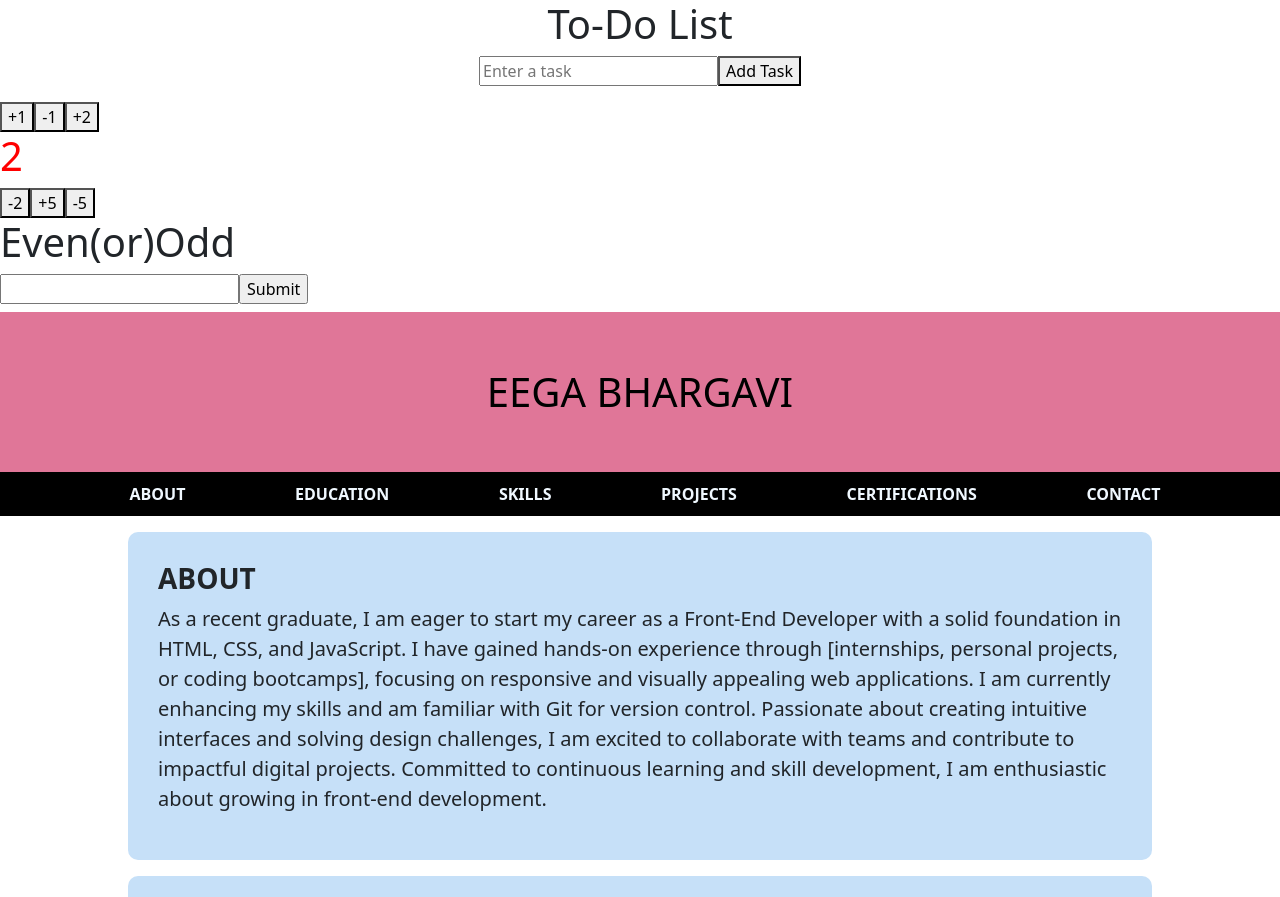
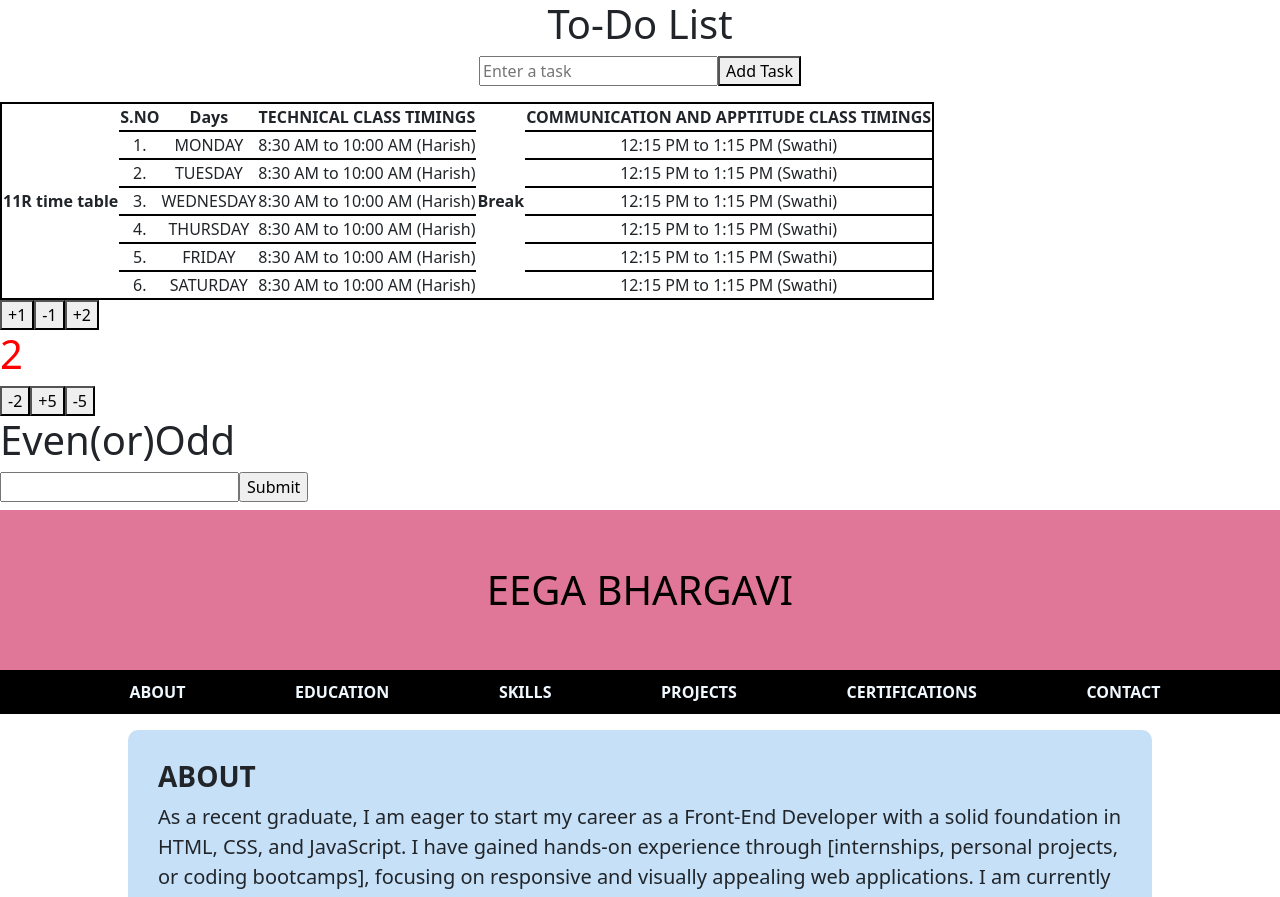
Before and after one commit to Bhargavidev123/myfirstreactapp, a React (Create React App) app: page / in a window 1280 px wide. Shown: the part 2804-3701 px from the top of the page. Built offline with nearby package versions, Linux system fonts and the light colour scheme.

Commit message:
new push

```diff
--- a/src/App.js
+++ b/src/App.js
@@ -4,6 +4,7 @@ import FunLifeCycle from "./uiContent/lifecycle/function";
 import Bstable from "./uiContent/tables/table";
 import Todo from "./uiContent/todo/index";
 import TodoApp from "./uiContent/todo/index";
+import Sample from "./SampleComp";
 
 const data = [
   {
@@ -243,6 +244,7 @@ function App() {
       <div>
       <FunLifeCycle/>
         <Todo/>
+        <Sample/>
 
       </div>
     </div>
--- a/src/SampleComp.css
+++ /dev/null
@@ -1,10 +0,0 @@
-#head{
-
-    color:red;
-    background-color:orange ;
-}
-
-/* h1{
-
-    color: green;
-} */
--- a/src/SampleComp.js
+++ b/src/SampleComp.js
@@ -1,23 +1,62 @@
-import "./SampleComp.css"
+import React from "react";
 
 
-const Sample=()=>{
 
+
+function Sample(){
     return(
+       <table  style={{border:"2px solid black"}}>
+        <tr style={{border:"2px solid black"}}>
+        <th rowspan="7">11R time table</th>
+        <th>S.NO</th>
+        <th>Days</th>
+        <th>TECHNICAL CLASS TIMINGS</th>
+        <th rowspan="7" colspan="1">Break</th>
+        <th>COMMUNICATION AND APPTITUDE CLASS TIMINGS</th>
+    </tr >
+    <tr  style={{border:"2px solid black"}}>
 
-        <div>
-            <h1 id="head">helloo</h1>
-        </div>
+        <td>1.</td>
+        <td>MONDAY</td>
+        <td>8:30 AM to 10:00 AM (Harish)</td>
+        <td>12:15 PM to 1:15 PM (Swathi)</td>
+    </tr >
+    <tr style={{border:"2px solid black"}}>
 
+        <td>2.</td>
+        <td>TUESDAY</td>
+        <td>8:30 AM to 10:00 AM (Harish)</td>
+        <td>12:15 PM to 1:15 PM (Swathi)</td>
+    </tr>
+    <tr style={{border:"2px solid black"}}>
+
+        <td>3.</td>
+        <td>WEDNESDAY</td>
+        <td>8:30 AM to 10:00 AM (Harish)</td>
+        <td>12:15 PM to 1:15 PM (Swathi)</td>
+    </tr>
+    <tr style={{border:"2px solid black"}}>
+
+        <td>4.</td>
+        <td>THURSDAY</td>
+        <td>8:30 AM to 10:00 AM (Harish)</td>
+        <td>12:15 PM to 1:15 PM (Swathi)</td>
+    </tr>
+    <tr style={{border:"2px solid black"}}>
+        <td>5.</td>
+        <td>FRIDAY</td>
+        <td>8:30 AM to 10:00 AM (Harish)</td>
+        <td>12:15 PM to 1:15 PM (Swathi)</td>
+    </tr>
+    <tr style={{border:"2px solid black"}}>
+        <td>6.</td>
+        <td>SATURDAY</td>
+        <td>8:30 AM to 10:00 AM (Harish)</td>
+        <td>12:15 PM to 1:15 PM (Swathi)</td>
+    </tr>
+
+       </table>
     )
 }
-// jsx approach
-
-// const styles={
-//     container:{
-//         color:"red",fontSize:"120px",backgroundColor:"orange"
-//     }
-// }
-
 
 export default Sample;
```
